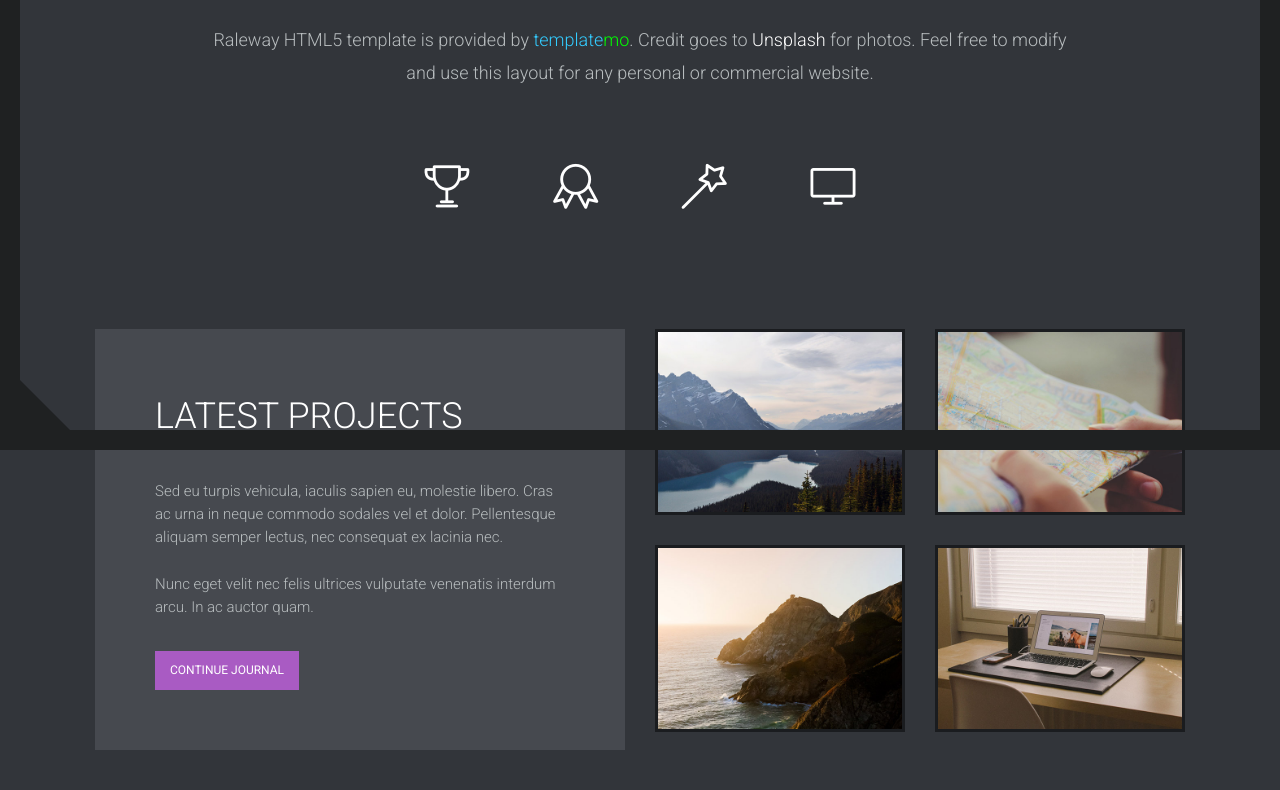
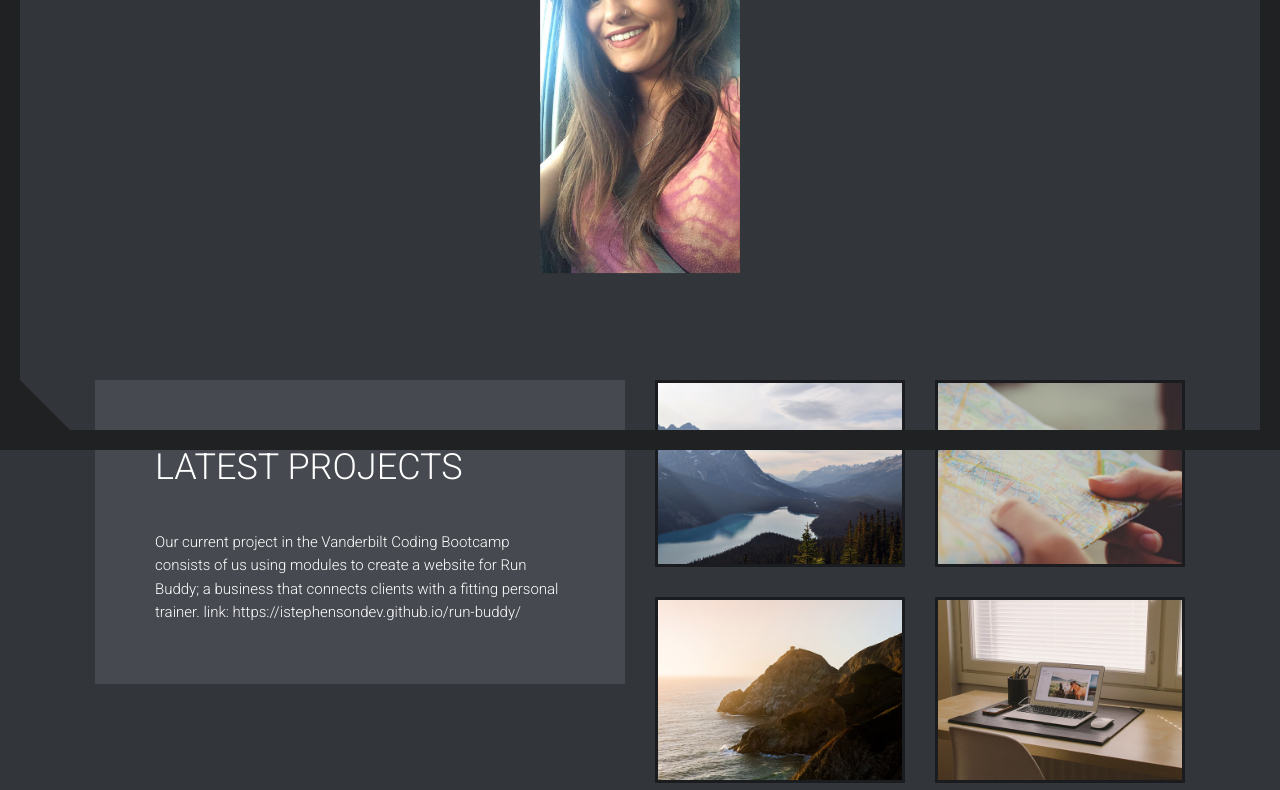
Before and after one commit to Istephensondev/Ivy-Professional-Portfolio, a plain HTML site: page index.html in a window 1280 px wide. Shown: the part 350-1140 px from the top of the page. Drawn offline with Linux system fonts and the light colour scheme.

Commit message:
latest project

```diff
--- a/css/templatemo_style.css
+++ b/css/templatemo_style.css
@@ -979,3 +979,14 @@ span[class*="border-"] {
 .pink-button:hover {
     color: #fff;
 }
+
+.headshot {
+    display: block;
+  margin-left: auto;
+  margin-right: auto;
+  width: 50%;
+}
+
+.headshot {
+    text-align: center;
+}
--- a/index.html
+++ b/index.html
@@ -21,6 +21,7 @@ http://www.templatemo.com/preview/templatemo_421_raleway
 				<div class="col-md-4">
 					<div class="site-branding">
 						<a href="#"><h1>Ivy Stephenson</h1></a>
+
 					</div>
 				</div>
 				<a href="#" class="toggle-nav hidden-md hidden-lg">
@@ -43,24 +44,28 @@ http://www.templatemo.com/preview/templatemo_421_raleway
 							<li><a class="show-3 projectbutton" href="#">Projects</a></li>
 							<li><a class="show-4 blogbutton" href="#">Blog Entries</a></li>
 							<li><a class="show-5 contactbutton" href="#">Contact</a></li>
+
+
+
 						</ul>
 					</nav>
-				</div>
+			<div class=headshot></div>
+
+			</div>
 			</div>
 		</div>
 	</header>
 
 
 	<div id="menu-container">
+		<div class=headshot>
+		<img src="./img/headshot.jpg" width="200" heights="15"/>
+		</div>
 		<div id="menu-1" class="homepage home-section container">
 			<div class="home-intro text-center">
-				<h2 class="welcome-title animated fadeInLeft">Introduction</h2>
-				<p class="animated fadeInRight">Raleway HTML5 template is provided by <span class="blue">template</span><span class="green">mo</span>. Credit goes to <a href="http://unsplash.com">Unsplash</a> for photos. Feel free to modify and use this layout for any personal or commercial website.</p>
-				<ul class="list-icons animated fadeInUp">
-					<li><i class="icon-trophy"></i></li>
-					<li><i class="icon-badge"></i></li>
-					<li><i class="icon-magic-wand"></i></li>
-					<li><i class="icon-screen-desktop"></i></li>
+				<h2 class="welcome-title animated fadeInLeft"></h2>
+				<p class="animated fadeInRight"><span class="blue"></span><span class="green"></span>
+
 				</ul>
 			</div>
 			<div class="home-projects">
@@ -68,8 +73,8 @@ http://www.templatemo.com/preview/templatemo_421_raleway
 					<div class="col-md-6 col-sm-12">
 						<div class="project-title animated fadeInUp">
 							<h2>Latest Projects</h2>
-							<p>Sed eu turpis vehicula, iaculis sapien eu, molestie libero. Cras ac urna in neque commodo sodales vel et dolor. Pellentesque aliquam semper lectus, nec consequat ex lacinia nec. <br><br>Nunc eget velit nec felis ultrices vulputate venenatis interdum arcu. In ac auctor quam. </p>
-							<a href="#" class="pink-button">Continue Journal</a>
+							<a href="https://istephensondev.github.io/run-buddy/">Our current project in the Vanderbilt Coding Bootcamp consists of us using modules to create a website for Run Buddy; a business that connects clients with a fitting personal trainer. link: https://istephensondev.github.io/run-buddy/ </a>
+
 						</div>
 					</div>
 					<div class="project-home-holder col-md-6 col-sm-12">
```
Also changed, not shown: img/headshot.jpg (added), 2 other files.
